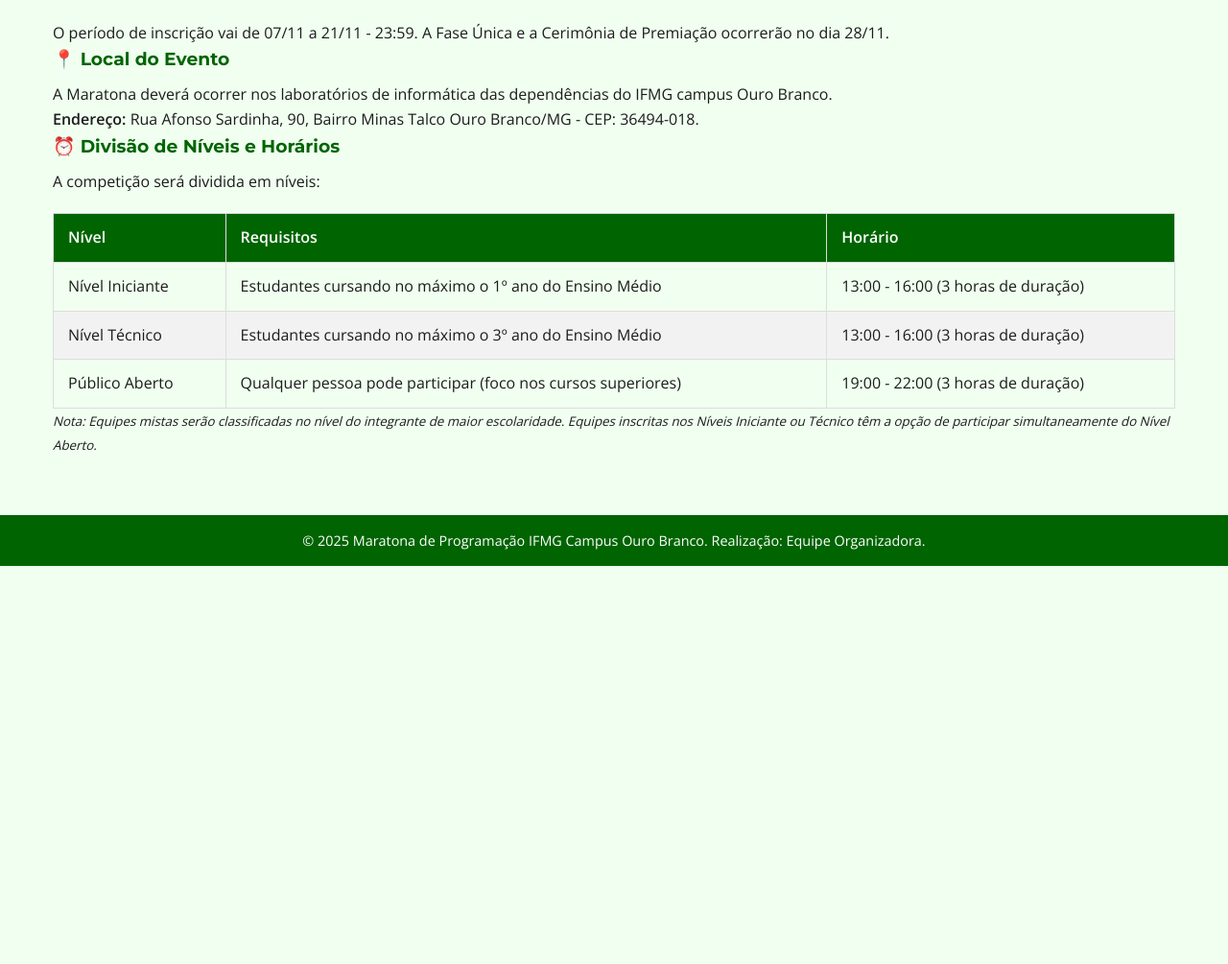
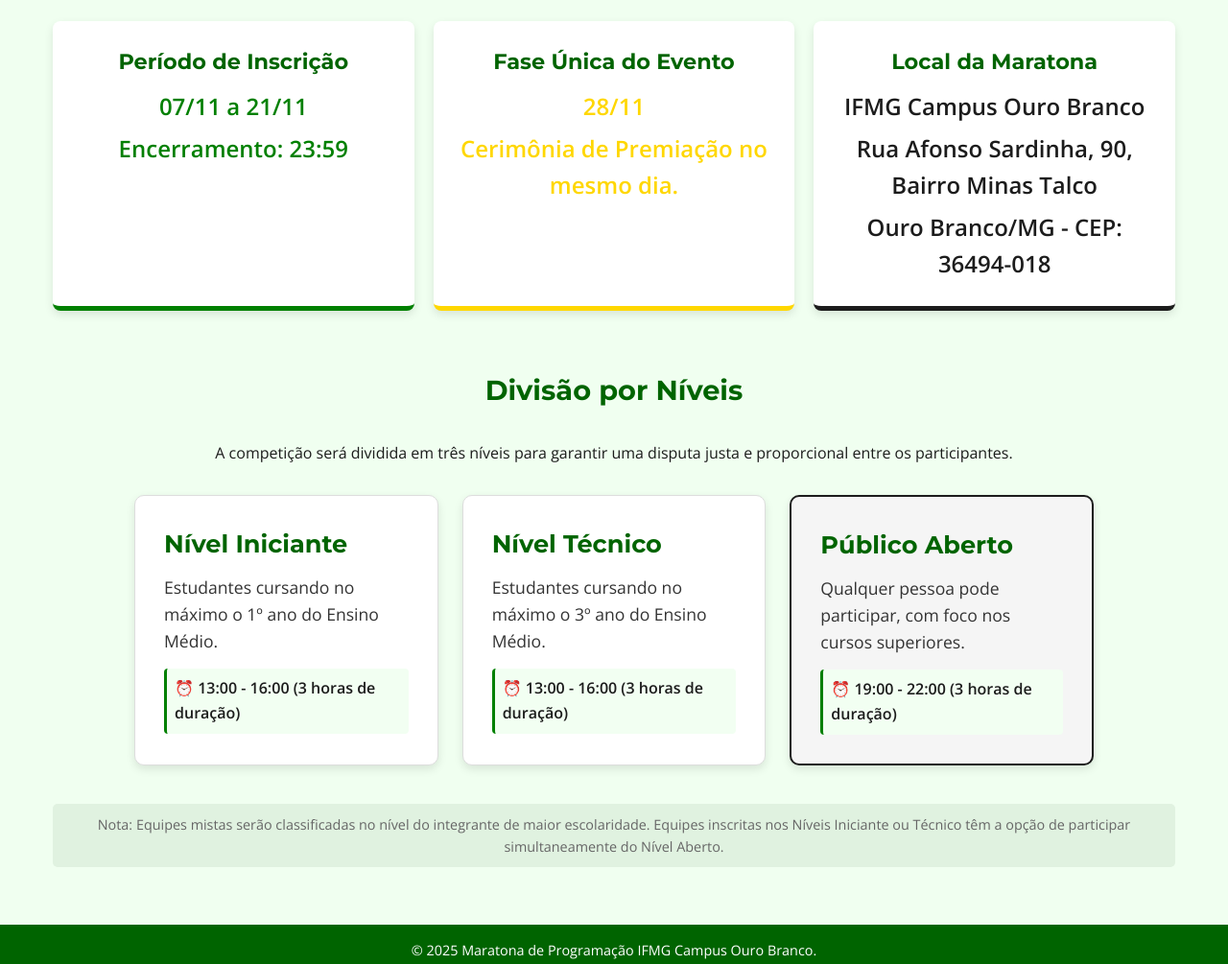
Before and after one commit to Sxmvel/Maratona-Programacao-IFMG, a plain HTML site: page detalhes.html in a window 1280 px wide. Shown: the part 360-1365 px from the top of the page at 96% size. Before the commit the page ends 950 px from the top, so only its background shows below. Drawn offline with nearby package versions, Linux system fonts and the light colour scheme.

Commit message:
Melhoria de design e escaneabilidade da página Data, Local e Níveis, usando cards e grids.

```diff
--- a/css/style.css
+++ b/css/style.css
@@ -384,3 +384,110 @@ footer {
     padding: 15px 0;
     font-size: 0.9em;
 }
+
+
+.subtitulo-secao {
+    text-align: center;
+    font-size: 1.8em;
+    margin-top: 60px;
+    margin-bottom: 30px;
+}
+
+
+.calendario-grid {
+    display: grid;
+    grid-template-columns: repeat(auto-fit, minmax(280px, 1fr));
+    gap: 20px;
+    margin-bottom: 40px;
+}
+
+.data-card {
+    background-color: #ffffff;
+    padding: 25px;
+    border-radius: 8px;
+    box-shadow: 0 4px 10px rgba(0, 0, 0, 0.1);
+    text-align: center;
+}
+
+.data-card h3 {
+    font-size: 1.4em;
+    margin-bottom: 10px;
+}
+
+.data-card p {
+    font-size: 1.5em;
+    font-weight: 700;
+    color: var(--color-secondary);
+}
+
+.horario-final, .endereco-completo {
+    font-size: 0.9em;
+    font-weight: 400;
+    color: #666;
+    margin-top: 5px;
+}
+
+.destaque-inscricao { border-bottom: 5px solid #008000; } /* Verde para Inscrição */
+.destaque-inscricao p { color: #008000; }
+
+.destaque-evento { border-bottom: 5px solid #ffd700; } /* Amarelo/Dourado para Evento */
+.destaque-evento p { color: #ffd700; }
+
+.destaque-local { border-bottom: 5px solid #1C1C1C; } /* Preto para Local */
+.destaque-local p { color: #1C1C1C; }
+
+/* 2. Níveis Grid */
+.niveis-grid {
+    display: grid;
+    grid-template-columns: repeat(auto-fit, minmax(300px, 1fr));
+    gap: 25px;
+    margin-top: 30px;
+    max-width: 1000px;
+    margin-left: auto;
+    margin-right: auto;
+}
+
+.nivel-card {
+    background-color: #ffffff;
+    padding: 30px;
+    border-radius: 10px;
+    box-shadow: 0 4px 10px rgba(0, 0, 0, 0.1);
+    border: 1px solid #ddd;
+}
+
+.nivel-card h4 {
+    font-size: 1.6em;
+    margin-bottom: 10px;
+    color: var(--color-primary);
+}
+
+.requisito {
+    font-size: 1.1em;
+    margin-bottom: 15px;
+    color: #333;
+}
+
+.horario-nivel {
+    font-weight: 700;
+    color: var(--color-secondary);
+    background-color: #f2fff2;
+    padding: 8px;
+    border-radius: 4px;
+    border-left: 3px solid #008000;
+}
+
+.destaque-aberto {
+    border: 2px solid var(--color-secondary);
+    background-color: #f5f5f5;
+}
+
+.nota-geral {
+    display: block;
+    text-align: center;
+    margin-top: 40px;
+    font-size: 0.9em;
+    color: #666;
+    background-color: #e0f2e0;
+    padding: 10px;
+    border-radius: 5px;
+}
--- a/detalhes.html
+++ b/detalhes.html
@@ -1,16 +1,12 @@
 <!DOCTYPE html>
 <html lang="pt-br">
-
 <head>
     <meta charset="UTF-8">
     <meta name="viewport" content="width=device-width, initial-scale=1.0">
     <title>Detalhes | Maratona IFMG Ouro Branco</title>
     <link rel="stylesheet" href="css/style.css">
-    <link
-        href="https://fonts.googleapis.com/css2?family=Montserrat:wght@400;700&family=Open+Sans:wght@400;600&display=swap"
-        rel="stylesheet">
+    <link href="https://fonts.googleapis.com/css2?family=Montserrat:wght@400;700&family=Open+Sans:wght@400;600&display=swap" rel="stylesheet">
 </head>
-
 <body>
     <header class="main-header">
         <div class="container">
@@ -27,57 +23,61 @@
 
     <section id="detalhes" class="section bg-light">
         <div class="container">
-            <h2>📅 Data, Local e Níveis</h2>
+            <h2 class="text-center">📅 Data, Local e Níveis</h2>
 
-            <p>O período de inscrição vai de 07/11 a 21/11 - 23:59. A Fase Única e a Cerimônia de Premiação ocorrerão no
-                dia 28/11.</p>
+            <div class="calendario-grid">
+                <div class="data-card destaque-inscricao">
+                    <h3>Período de Inscrição</h3>
+                    <p>07/11 a 21/11</p>
+                    <p class="horario-final">Encerramento: 23:59</p>
+                </div>
 
-            <h3>📍 Local do Evento</h3>
-            <p>A Maratona deverá ocorrer nos laboratórios de informática das dependências do IFMG campus Ouro Branco.
-            </p>
-            <p><strong>Endereço:</strong> Rua Afonso Sardinha, 90, Bairro Minas Talco Ouro Branco/MG - CEP: 36494-018.
-            </p>
+                <div class="data-card destaque-evento">
+                    <h3>Fase Única do Evento</h3>
+                    <p>28/11</p>
+                    <p class="horario-final">Cerimônia de Premiação no mesmo dia.</p>
+                </div>
 
-            <h3>⏰ Divisão de Níveis e Horários</h3>
-            <p>A competição será dividida em níveis:</p>
+                <div class="data-card destaque-local">
+                    <h3>Local da Maratona</h3>
+                    <p>IFMG Campus Ouro Branco</p>
+                    <p class="endereco-completo">Rua Afonso Sardinha, 90, Bairro Minas Talco</p>
+                    <p class="endereco-completo">Ouro Branco/MG - CEP: 36494-018</p>
+                </div>
+            </div>
 
-            <table>
-                <thead>
-                    <tr>
-                        <th>Nível</th>
-                        <th>Requisitos</th>
-                        <th>Horário</th>
-                    </tr>
-                </thead>
-                <tbody>
-                    <tr>
-                        <td>Nível Iniciante</td>
-                        <td>Estudantes cursando no máximo o 1º ano do Ensino Médio</td>
-                        <td>13:00 - 16:00 (3 horas de duração)</td>
-                    </tr>
-                    <tr>
-                        <td>Nível Técnico</td>
-                        <td>Estudantes cursando no máximo o 3º ano do Ensino Médio</td>
-                        <td>13:00 - 16:00 (3 horas de duração)</td>
-                    </tr>
-                    <tr>
-                        <td>Público Aberto</td>
-                        <td>Qualquer pessoa pode participar (foco nos cursos superiores)</td>
-                        <td>19:00 - 22:00 (3 horas de duração)</td>
-                    </tr>
-                </tbody>
-            </table>
+            <h3 class="subtitulo-secao">Divisão por Níveis</h3>
+            <p class="text-center">A competição será dividida em três níveis para garantir uma disputa justa e proporcional entre os participantes.</p>
 
-            <small><em>Nota: Equipes mistas serão classificadas no nível do integrante de maior escolaridade. Equipes
-                    inscritas nos Níveis Iniciante ou Técnico têm a opção de participar simultaneamente do Nível
-                    Aberto.</em></small>
+            <div class="niveis-grid">
+
+                <div class="nivel-card">
+                    <h4>Nível Iniciante</h4>
+                    <p class="requisito">Estudantes cursando no máximo o 1º ano do Ensino Médio.</p>
+                    <p class="horario-nivel">⏰ 13:00 - 16:00 (3 horas de duração)</p>
+                </div>
+
+                <div class="nivel-card">
+                    <h4>Nível Técnico</h4>
+                    <p class="requisito">Estudantes cursando no máximo o 3º ano do Ensino Médio.</p>
+                    <p class="horario-nivel">⏰ 13:00 - 16:00 (3 horas de duração)</p>
+                </div>
+
+                <div class="nivel-card destaque-aberto">
+                    <h4>Público Aberto</h4>
+                    <p class="requisito">Qualquer pessoa pode participar, com foco nos cursos superiores.</p>
+                    <p class="horario-nivel">⏰ 19:00 - 22:00 (3 horas de duração)</p>
+                </div>
+
+            </div>
+
+            <small class="nota-geral">Nota: Equipes mistas serão classificadas no nível do integrante de maior escolaridade. Equipes inscritas nos Níveis Iniciante ou Técnico têm a opção de participar simultaneamente do Nível Aberto.</small>
 
         </div>
     </section>
 
     <footer>
-        <p>&copy; 2025 Maratona de Programação IFMG Campus Ouro Branco. Realização: Equipe Organizadora.</p>
+        <p>&copy; 2025 Maratona de Programação IFMG Campus Ouro Branco.</p>
     </footer>
 </body>
-
 </html>
```
